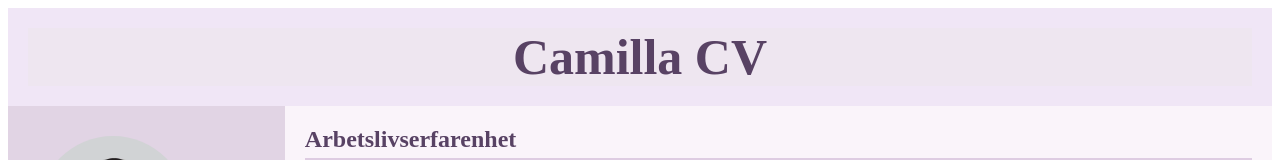
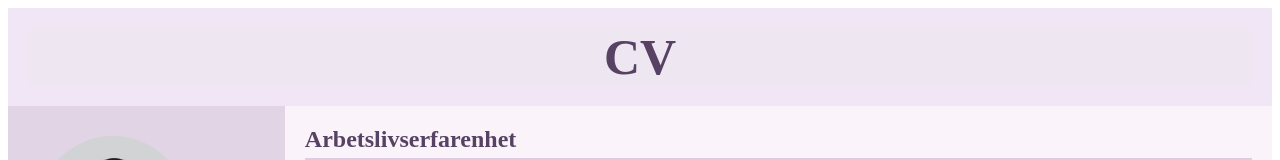
Before and after one commit to Milla-8/CV, a plain HTML site: page index.html in a window 1280 px wide. Shown: the top 160 px of the page. Drawn offline with Linux system fonts and the light colour scheme.

Commit message:
Updated header text

```diff
--- a/index.html
+++ b/index.html
@@ -3,13 +3,13 @@
 <head>
     <meta charset="UTF-8">
     <meta name="viewport" content="width=device-width, initial-scale=1.0">
-    <title>Mitt CV</title>
+    <title>CV</title>
     <link rel="stylesheet" href="css/stylesheet.css">
 </head>
 
 <body>
     <header>
-        <h1>Camilla CV</h1>
+        <h1>CV</h1>
     </header>
     <div class="container">
     <div class="left-side">
```
